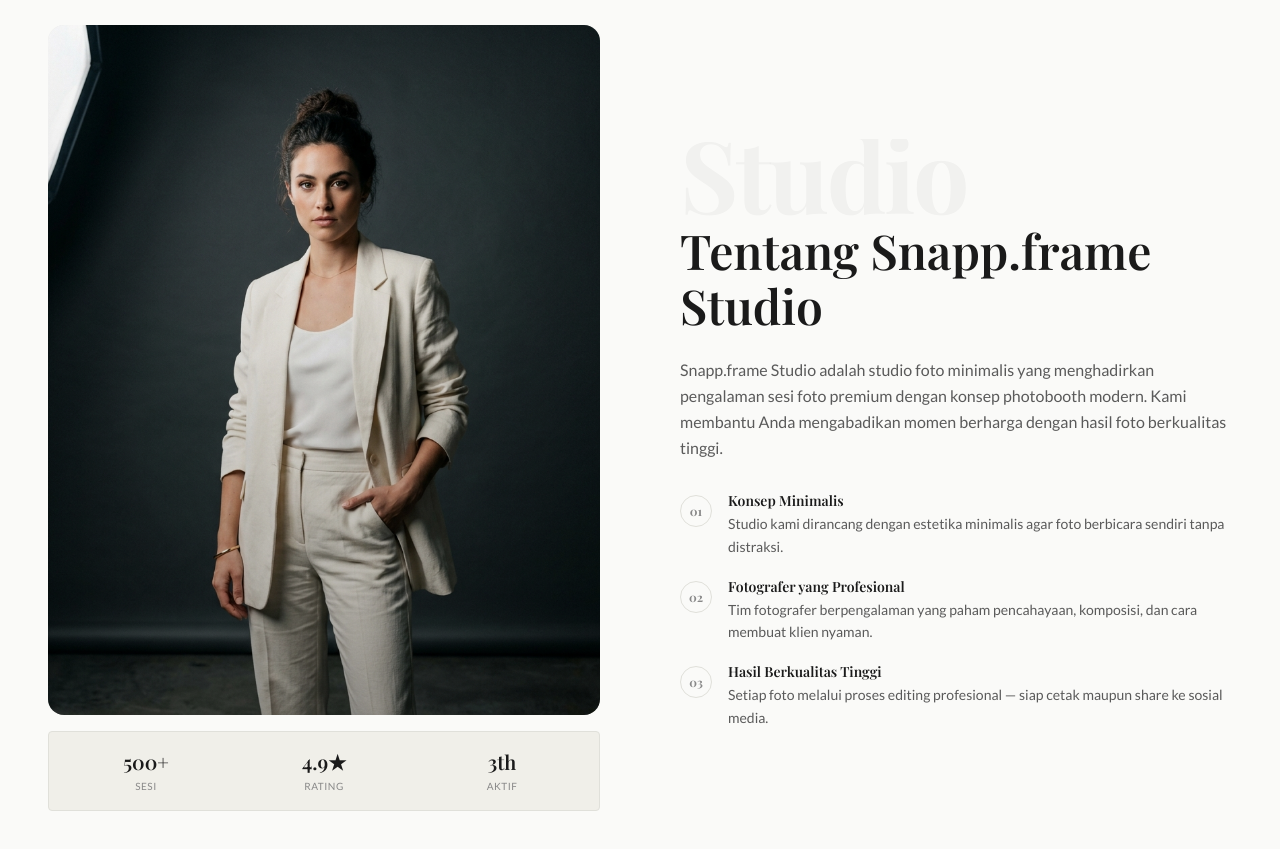
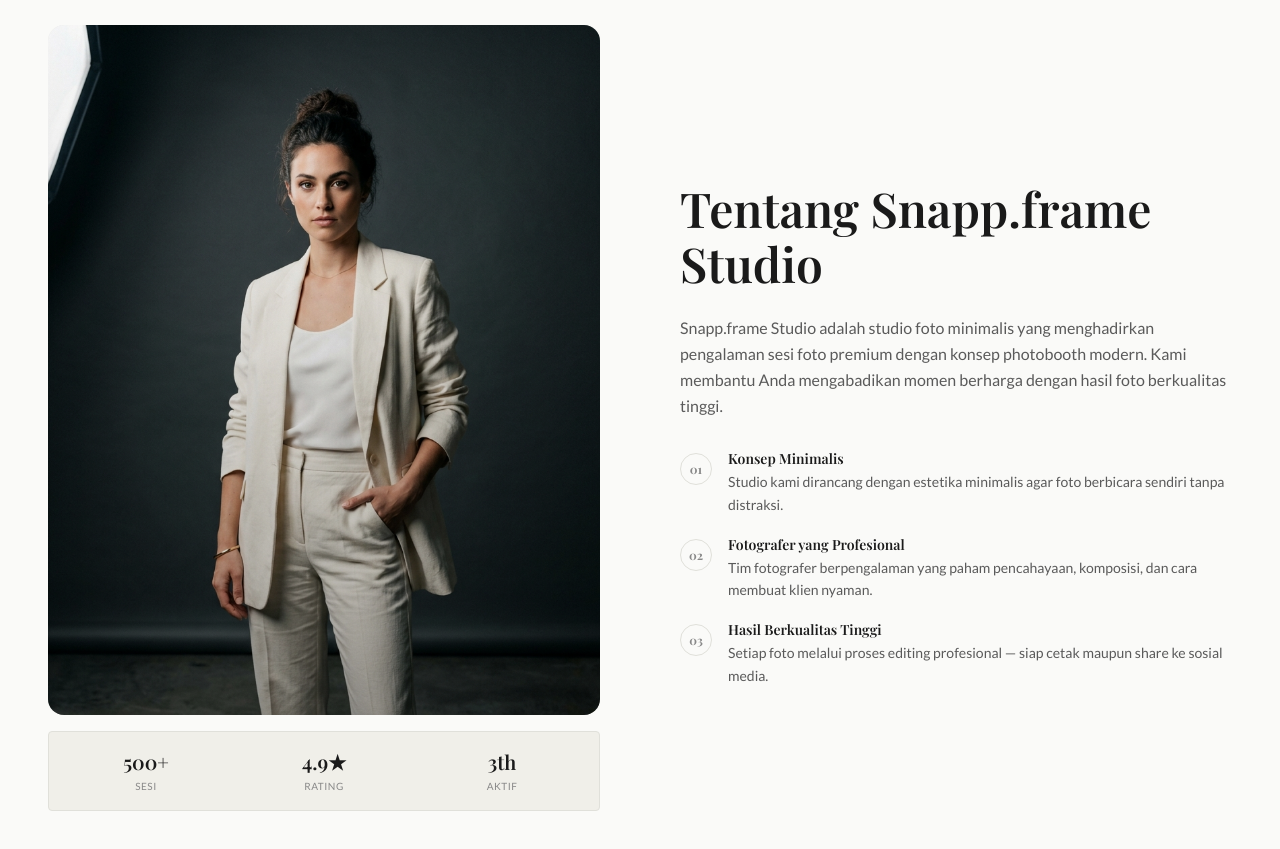
Before and after one commit to KennNivexx/snapp.frame, a Next.js app: page / in a window 1280 px wide. Shown: the part 2880-3729 px from the top of the page. Built offline with nearby package versions, Linux system fonts and the light colour scheme.

Commit message:
Remove Studio watermark again

```diff
--- a/components/home/about-section.tsx
+++ b/components/home/about-section.tsx
@@ -84,17 +84,7 @@ export function AboutSection() {
             viewport={{ once: true, margin: "-100px" }}
             transition={{ duration: 0.7, delay: 0.2, ease: [0.22, 1, 0.36, 1] as [number, number, number, number] }}
           >
-            {/* Kata besar dekoratif — bukan eyebrow standar */}
-            <div className="overflow-hidden">
-              <p
-                className="text-[80px] lg:text-[100px] font-bold leading-none tracking-tight
-                           text-[#1A1A1A]/[0.04] select-none mb-0 -mt-4"
-                aria-hidden="true"
-                style={{ fontFamily: "var(--font-heading)" }}
-              >
-                Studio
-              </p>
-            </div>
+
             <h2
               id="about-heading"
               className="text-3xl sm:text-4xl lg:text-5xl font-semibold text-[#1A1A1A] mb-6 leading-tight"
```
